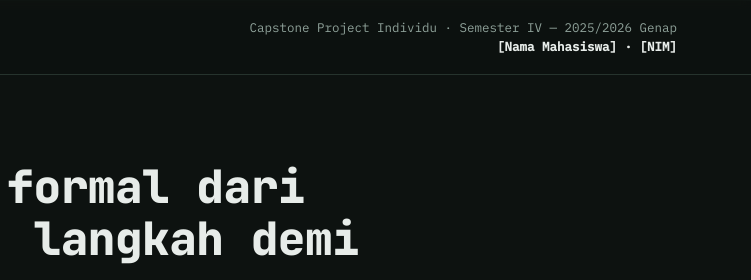
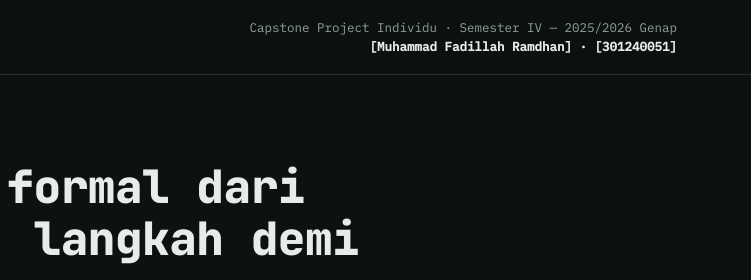
Before and after one commit to liamfadillah07-hue/capstone_project_automata_301240051, a plain HTML site: page index.html in a window 1280 px wide. Shown: the top 280 px of the page, 529-1280 px from the left. Drawn offline with Linux system fonts and the light colour scheme.

Commit message:
first commit

```diff
--- a/index.html
+++ b/index.html
@@ -18,7 +18,7 @@
     </div>
     <div class="identity">
       Capstone Project Individu · Semester IV — 2025/2026 Genap<br>
-      <strong>[Nama Mahasiswa] · [NIM]</strong>
+      <strong>[Muhammad Fadillah Ramdhan] · [301240051]</strong>
     </div>
   </div>
 </header>
```
